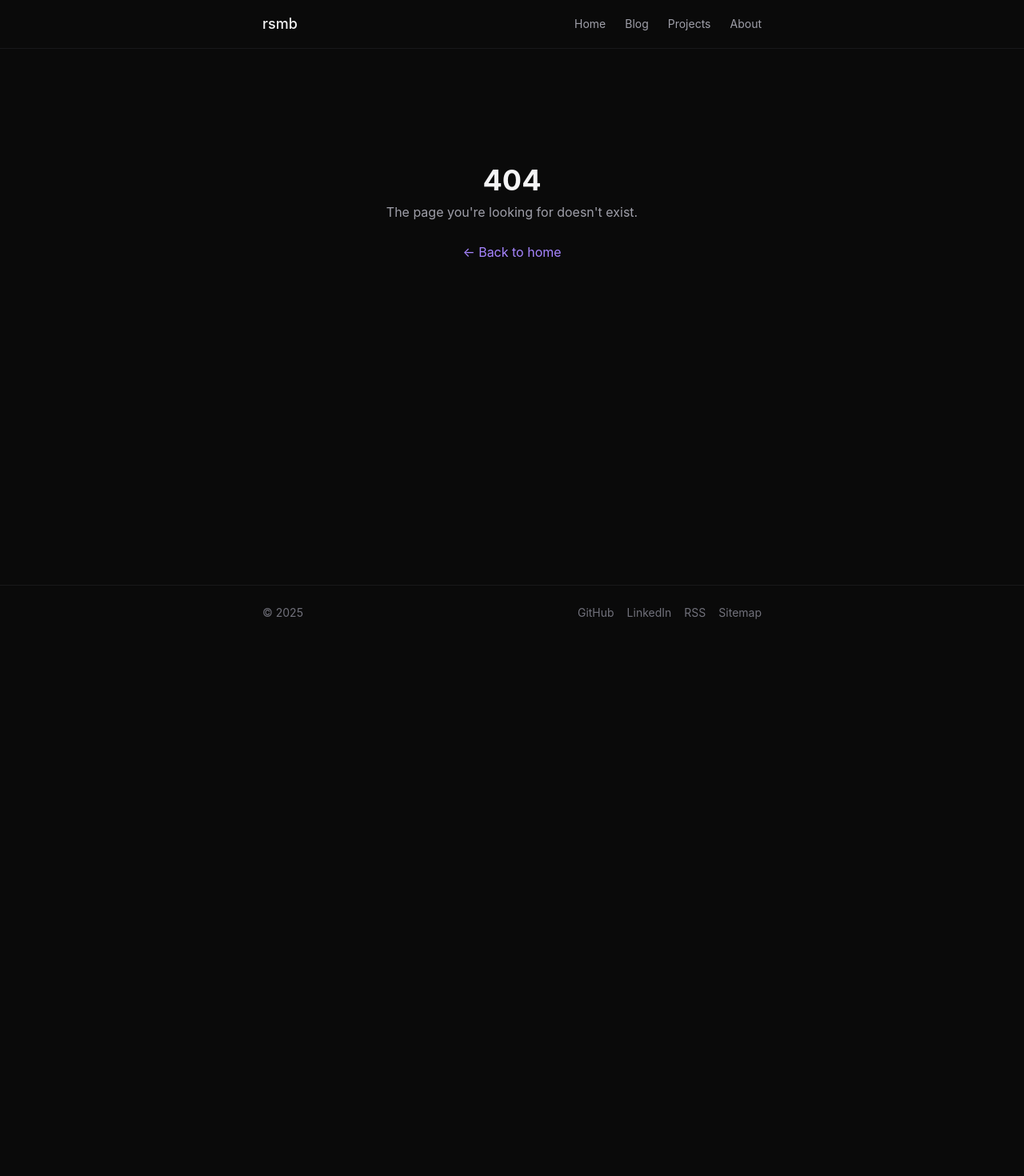
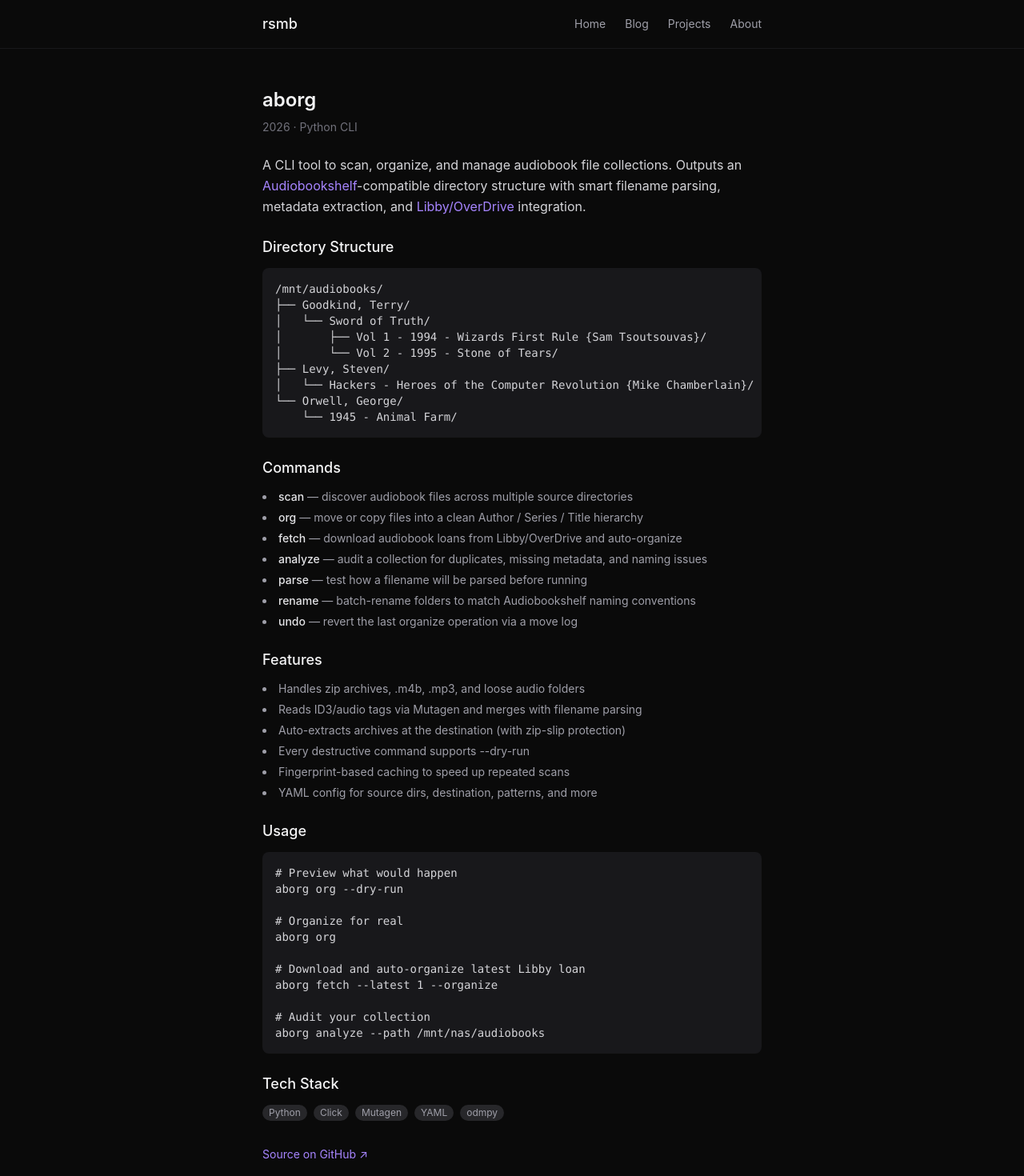
Before and after one commit to robert-bryson/rsmb.tv, a React (Vite) app: page /projects/aborg in a window 1280 px wide. Before the commit this address had no page. Shown: the top 1470 px of the page at 80% size. Before the commit the page ends 800 px from the top, so only its background shows below. Built offline with nearby package versions, Linux system fonts and the light colour scheme.

Commit message:
Add aborg project page
- Add aborg to projects list in projects.ts
- Create Aborg.tsx project page with description, commands, features, and GitHub link
- Register /projects/aborg route in App.tsx

```diff
--- a/src/App.tsx
+++ b/src/App.tsx
@@ -16,6 +16,7 @@ const TemperatureRecordsAbout = lazy(() => import('./pages/TemperatureRecordsAbo
 const TemperatureRecords = lazy(() => import('./pages/TemperatureRecords'));
 const ClimateTrendsPage = lazy(() => import('./pages/ClimateTrends'));
 const Route2Gpx = lazy(() => import('./pages/Route2Gpx'));
+const Aborg = lazy(() => import('./pages/Aborg'));
 
 const basename = import.meta.env.BASE_URL;
 
@@ -54,6 +55,7 @@ export default function App() {
               <Route path="/projects/temperature-records/map" element={<TemperatureRecords />} />
               <Route path="/projects/temperature-records/trends" element={<ClimateTrendsPage />} />
               <Route path="/projects/route2gpx" element={<Route2Gpx />} />
+              <Route path="/projects/aborg" element={<Aborg />} />
               <Route path="*" element={<NotFound />} />
             </Routes>
           </Suspense>
--- a/src/content/projects.ts
+++ b/src/content/projects.ts
@@ -41,6 +41,14 @@ export const projects: Project[] = [
     year: 2026,
   },
   {
+    slug: 'aborg',
+    title: 'aborg',
+    description: 'A CLI tool to scan, organize, and manage audiobook file collections. Outputs an Audiobookshelf-compatible directory structure with smart filename parsing, metadata extraction, and Libby/OverDrive integration.',
+    tech: ['Python', 'Click', 'Mutagen', 'YAML'],
+    sourceUrl: 'https://github.com/robert-bryson/aborg',
+    year: 2026,
+  },
+  {
     slug: 'bookend',
     title: 'Bookend',
     description: 'A personal book-tracking app to log reads, organize books into lists, and explore reading stats. Integrates with Google Books, Open Library, and Wikidata for enrichment—covers, descriptions, author links, and more.',
--- /dev/null
+++ b/src/pages/Aborg.tsx
@@ -0,0 +1,150 @@
+import { useDocumentHead } from '../hooks/useDocumentHead';
+import { useJsonLd } from '../hooks/useJsonLd';
+
+export default function Aborg() {
+    useDocumentHead({
+        title: 'aborg',
+        description:
+            'A CLI tool to scan, organize, and manage audiobook file collections into an Audiobookshelf-compatible directory structure.',
+    });
+
+    useJsonLd({
+        '@context': 'https://schema.org',
+        '@type': 'SoftwareApplication',
+        name: 'aborg',
+        description:
+            'A CLI tool to scan, organize, and manage audiobook file collections into an Audiobookshelf-compatible directory structure.',
+        url: 'https://rsmb.tv/projects/aborg',
+        applicationCategory: 'UtilitiesApplication',
+        operatingSystem: 'Cross-platform',
+        author: { '@type': 'Person', name: 'Robby Bryson', url: 'https://rsmb.tv' },
+    });
+
+    return (
+        <div className="max-w-2xl">
+            <h1 className="text-2xl font-semibold text-zinc-100 mb-2">
+                aborg
+            </h1>
+            <p className="text-zinc-500 mb-6 text-sm">2026 · Python CLI</p>
+
+            <p className="text-zinc-300 leading-relaxed mb-6">
+                A CLI tool to scan, organize, and manage audiobook file
+                collections. Outputs an{' '}
+                <a
+                    href="https://www.audiobookshelf.org/"
+                    target="_blank"
+                    rel="noopener noreferrer"
+                    className="text-violet-400 hover:underline"
+                >
+                    Audiobookshelf
+                </a>
+                -compatible directory structure with smart filename parsing,
+                metadata extraction, and{' '}
+                <a
+                    href="https://www.overdrive.com/apps/libby"
+                    target="_blank"
+                    rel="noopener noreferrer"
+                    className="text-violet-400 hover:underline"
+                >
+                    Libby/OverDrive
+                </a>{' '}
+                integration.
+            </p>
+
+            <h2 className="text-lg font-medium text-zinc-100 mb-3">
+                Directory Structure
+            </h2>
+            <pre className="bg-zinc-900 rounded-lg p-4 text-sm text-zinc-300 overflow-x-auto mb-6">
+                <code>{`/mnt/audiobooks/
+├── Goodkind, Terry/
+│   └── Sword of Truth/
+│       ├── Vol 1 - 1994 - Wizards First Rule {Sam Tsoutsouvas}/
+│       └── Vol 2 - 1995 - Stone of Tears/
+├── Levy, Steven/
+│   └── Hackers - Heroes of the Computer Revolution {Mike Chamberlain}/
+└── Orwell, George/
+    └── 1945 - Animal Farm/`}</code>
+            </pre>
+
+            <h2 className="text-lg font-medium text-zinc-100 mb-3">Commands</h2>
+            <ul className="space-y-1.5 text-zinc-400 text-sm mb-6 list-disc list-inside">
+                <li>
+                    <span className="text-zinc-200 font-medium">scan</span> — discover
+                    audiobook files across multiple source directories
+                </li>
+                <li>
+                    <span className="text-zinc-200 font-medium">org</span> — move or
+                    copy files into a clean Author / Series / Title hierarchy
+                </li>
+                <li>
+                    <span className="text-zinc-200 font-medium">fetch</span> — download
+                    audiobook loans from Libby/OverDrive and auto-organize
+                </li>
+                <li>
+                    <span className="text-zinc-200 font-medium">analyze</span> — audit a
+                    collection for duplicates, missing metadata, and naming issues
+                </li>
+                <li>
+                    <span className="text-zinc-200 font-medium">parse</span> — test how
+                    a filename will be parsed before running
+                </li>
+                <li>
+                    <span className="text-zinc-200 font-medium">rename</span> — batch-rename
+                    folders to match Audiobookshelf naming conventions
+                </li>
+                <li>
+                    <span className="text-zinc-200 font-medium">undo</span> — revert the
+                    last organize operation via a move log
+                </li>
+            </ul>
+
+            <h2 className="text-lg font-medium text-zinc-100 mb-3">Features</h2>
+            <ul className="space-y-1.5 text-zinc-400 text-sm mb-6 list-disc list-inside">
+                <li>Handles zip archives, .m4b, .mp3, and loose audio folders</li>
+                <li>Reads ID3/audio tags via Mutagen and merges with filename parsing</li>
+                <li>Auto-extracts archives at the destination (with zip-slip protection)</li>
+                <li>Every destructive command supports --dry-run</li>
+                <li>Fingerprint-based caching to speed up repeated scans</li>
+                <li>YAML config for source dirs, destination, patterns, and more</li>
+            </ul>
+
+            <h2 className="text-lg font-medium text-zinc-100 mb-3">Usage</h2>
+            <pre className="bg-zinc-900 rounded-lg p-4 text-sm text-zinc-300 overflow-x-auto mb-6">
+                <code>{`# Preview what would happen
+aborg org --dry-run
+
+# Organize for real
+aborg org
+
+# Download and auto-organize latest Libby loan
+aborg fetch --latest 1 --organize
+
+# Audit your collection
+aborg analyze --path /mnt/nas/audiobooks`}</code>
+            </pre>
+
+            <h2 className="text-lg font-medium text-zinc-100 mb-3">Tech Stack</h2>
+            <div className="flex flex-wrap gap-2 mb-8">
+                {['Python', 'Click', 'Mutagen', 'YAML', 'odmpy'].map((t) => (
+                    <span
+                        key={t}
+                        className="px-2 py-0.5 text-xs rounded-full bg-zinc-800 text-zinc-400"
+                    >
+                        {t}
+                    </span>
+                ))}
+            </div>
+
+            <div className="flex gap-4 text-sm">
+                <a
+                    href="https://github.com/robert-bryson/aborg"
+                    target="_blank"
+                    rel="noopener noreferrer"
+                    className="text-violet-400 hover:underline"
+                >
+                    Source on GitHub ↗
+                </a>
+            </div>
+        </div>
+    );
+}
```
